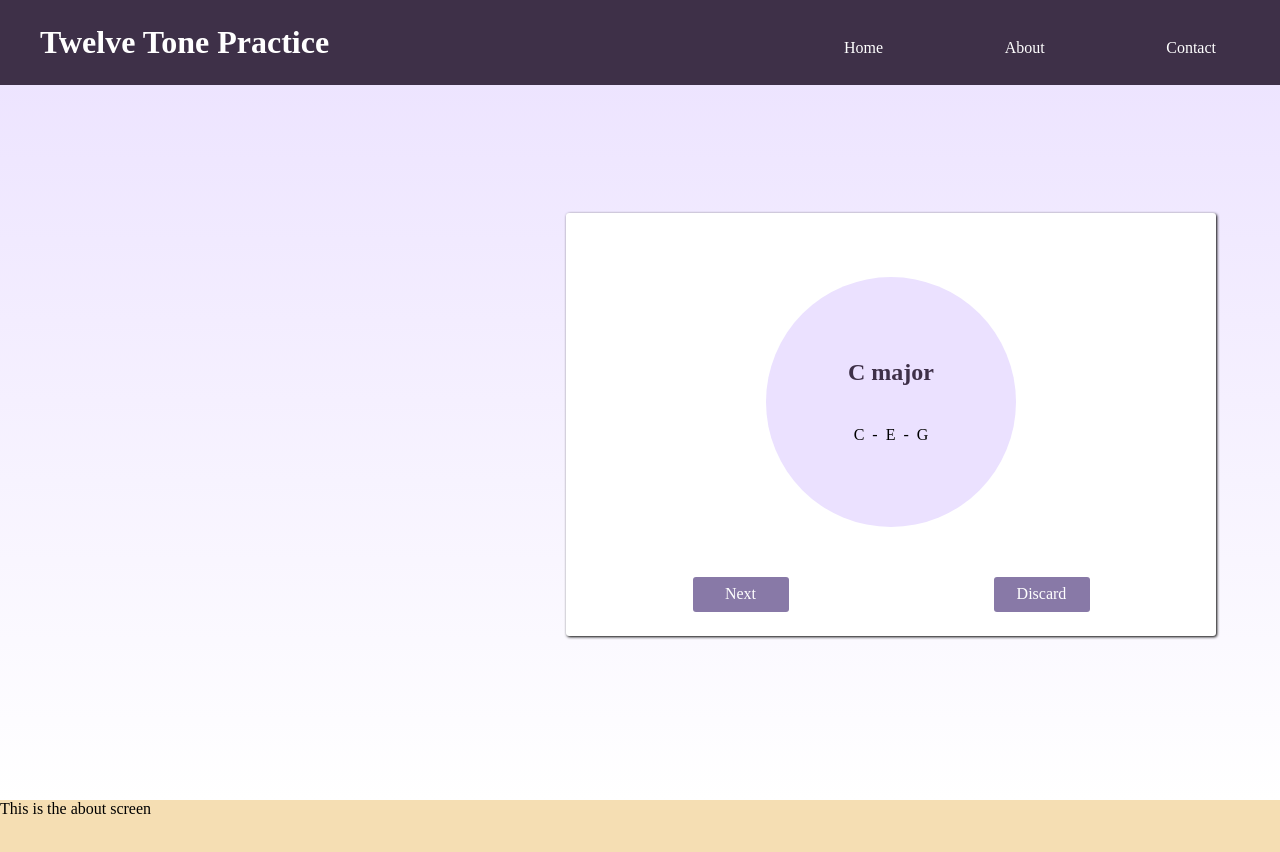
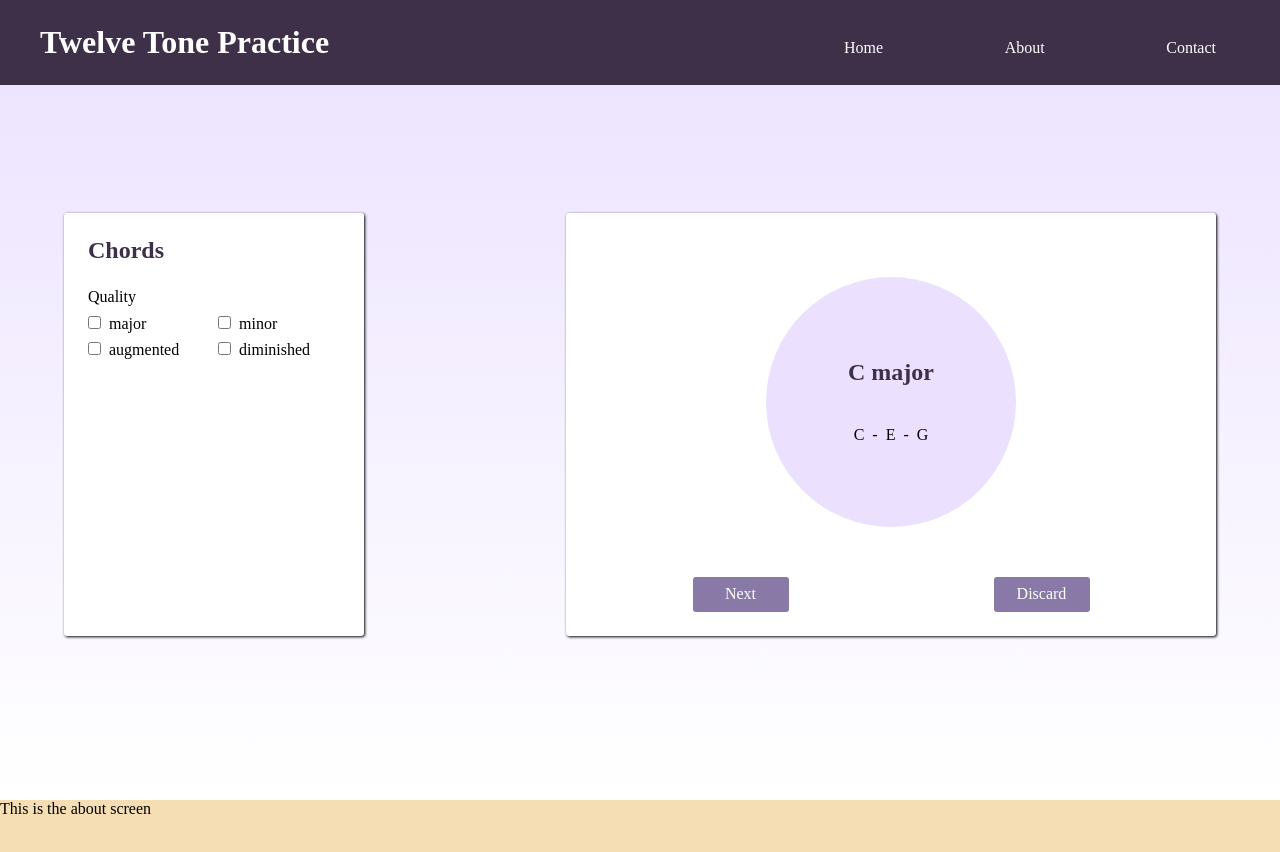
Before and after one commit to TL-Garcia/ttp_app, a React (Create React App) app: page / in a window 1280 px wide. Shown: the top 852 px of the page. Built offline with nearby package versions, Linux system fonts and the light colour scheme.

Commit message:
feat: Create Button & Checkbox components

```diff
--- /dev/null
+++ b/src/components/ChordFilter/ChordFilter.jsx
@@ -0,0 +1,20 @@
+import React from 'react'
+import { Checkbox } from '../utilities/Checkbox/Checkbox'
+import './ChordFilter.scss'
+
+export const ChordFilter = () => {
+    return (
+        <div className="ChordFilter card">
+            <h2 className="ChordFilter__title">Chords</h2>
+            <form>
+                <fieldset className="Input-group">
+                <legend className="Input-group__legend">Quality</legend>
+                    <Checkbox value="major" name="quality" />
+                    <Checkbox value="minor" name="quality" />
+                    <Checkbox value="augmented" name="quality" />
+                    <Checkbox value="diminished" name="quality" />
+                </fieldset>
+            </form>
+        </div>
+    )
+}
--- /dev/null
+++ b/src/components/ChordFilter/ChordFilter.scss
@@ -0,0 +1,21 @@
+.ChordFilter {
+    width: 300px;
+
+    &__title {
+        color: var(--base-dark);
+        margin-bottom: 1em;
+    }
+}
+
+.Input-group {
+    border: none;
+    display: grid;
+    grid-template-columns: repeat(2, 1fr);
+    grid-gap: .5em;
+    padding: 0;
+
+    &__legend {
+       //display: block;
+       margin-bottom: .5em;
+    }
+}
--- a/src/components/layout/Home/Home.jsx
+++ b/src/components/layout/Home/Home.jsx
@@ -4,13 +4,14 @@ import Header from '../../Header/Header'
 import './Home.scss'
 
 import chords from '../../ChordVisualizer/mockChord.json'
+import { ChordFilter } from '../../ChordFilter/ChordFilter'
 
 const Home = () => {
     return (
         <div className="Home vh100" id="home">
             <Header/>
             <section className="Home__content content">
-
+            <ChordFilter/>
             <ChordVisualizer chords={chords}/>
             </section>
         </div>
--- /dev/null
+++ b/src/components/utilities/Checkbox/Checkbox.jsx
@@ -0,0 +1,16 @@
+import React from 'react'
+import './Checkbox.scss'
+
+export const Checkbox = ({ name, value }) => {
+    return (
+        <label className="Checkbox">
+            <input
+                type="checkbox"
+                className="Checkbox__input"
+                name={name}
+                value={value}
+            ></input>
+            {value}
+        </label>
+    )
+}
--- /dev/null
+++ b/src/components/utilities/Checkbox/Checkbox.scss
@@ -0,0 +1,5 @@
+.Checkbox {
+    &__input {
+        margin-right: .5em;
+    }
+}
```
Also changed, not shown: 1 other file (tests, documents, lock files or other folders).
